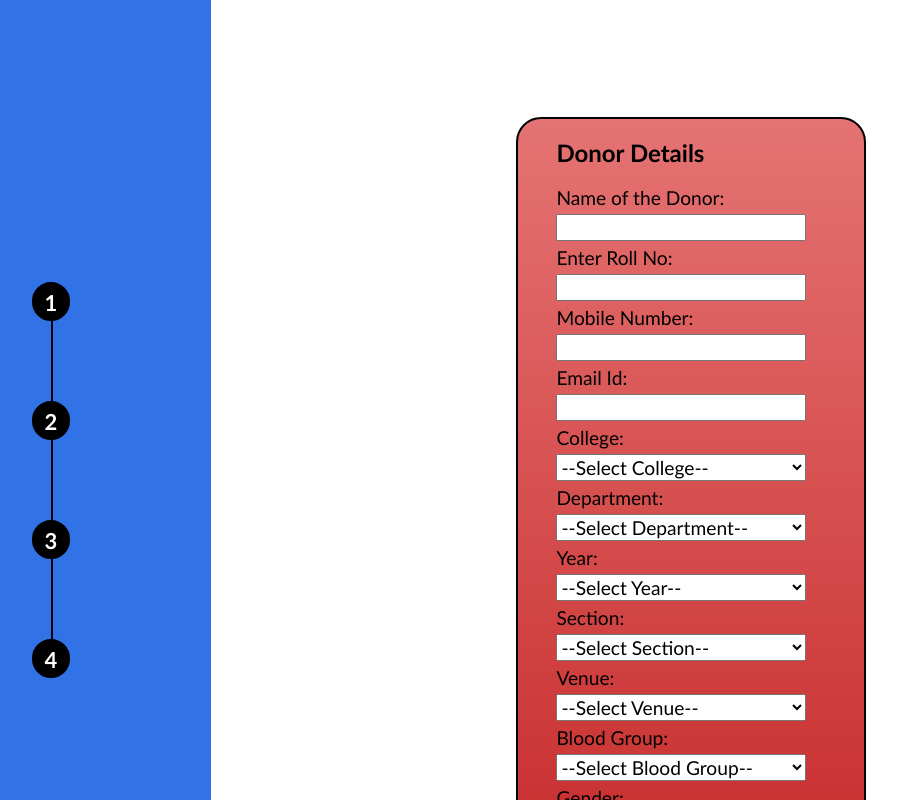
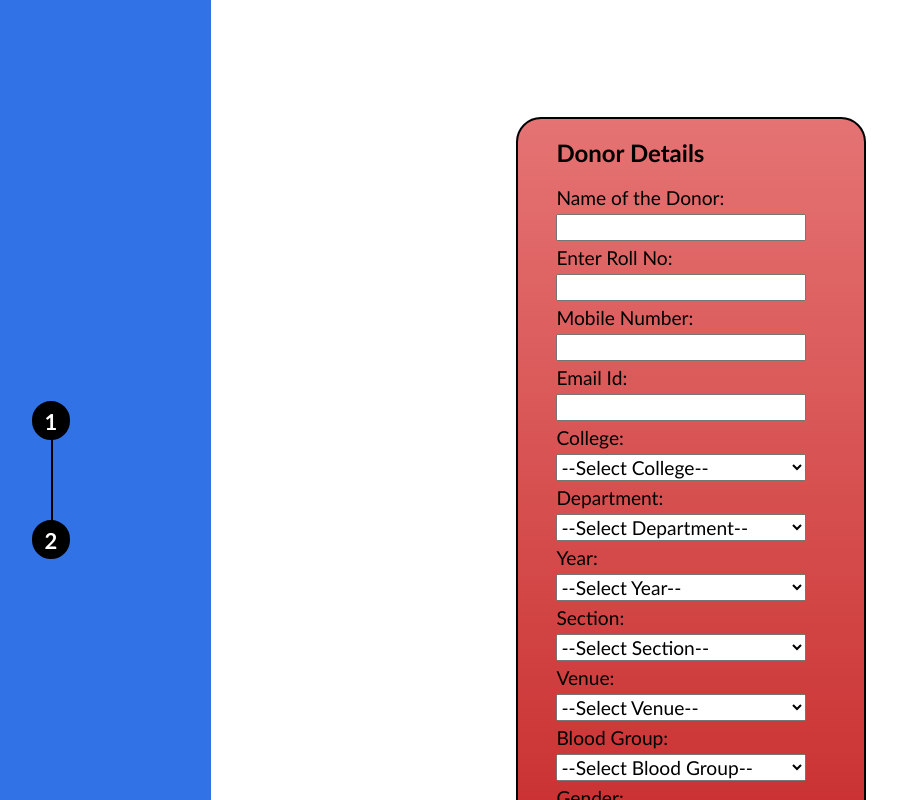
Before and after one commit to Charanraju18/blood-donation-camp-admin-portal, a React (Vite) app: page /#/guest in a window 1280 px wide. Shown: the top 800 px of the page, without its empty margins (109-1006 px from the left). Built offline with nearby package versions, Linux system fonts and the light colour scheme.

Commit message:
left div edit

```diff
--- a/src/components/Leftside_Div.jsx
+++ b/src/components/Leftside_Div.jsx
@@ -10,12 +10,6 @@ function Leftside_Div(){
 			  <div className="step">
 				<span>2</span>
 			  </div>
-			  <div className="step">
-				<span>3</span>
-			  </div>
-			  <div className="step">
-				<span>4</span>
-			  </div>
 			</div>
 		</div>
 	)
```
